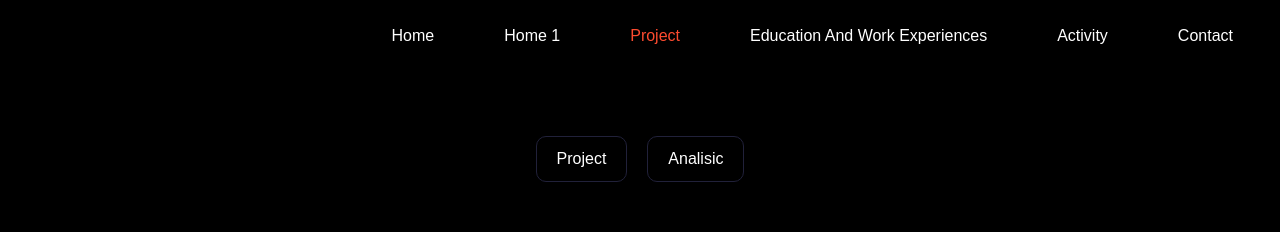
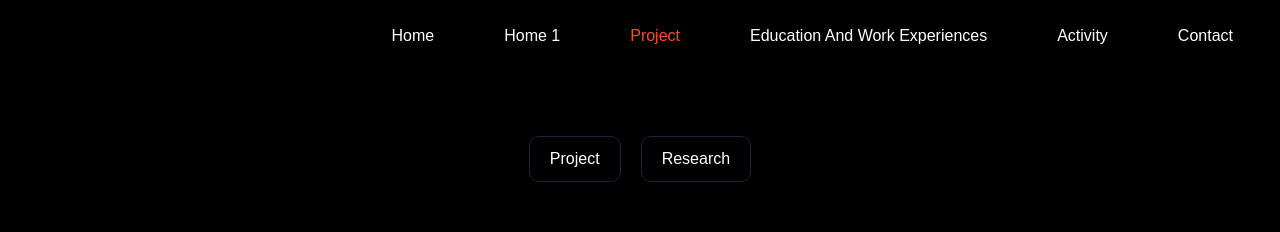
Before and after one commit to DanishAnsari5522/Portfolio, a React (Create React App) app: page /Portfolio/Project in a window 1280 px wide. Shown: the top 232 px of the page. Built offline with nearby package versions, Linux system fonts and the light colour scheme.

Commit message:
adding button in project file

```diff
--- a/src/Component/Project.js
+++ b/src/Component/Project.js
@@ -10,7 +10,7 @@ function Project() {
         setItemno(1);
     }
 
-    const analitics = () => {
+    const research = () => {
         setItemno(2);
     }
 
@@ -22,7 +22,7 @@ function Project() {
                 <div className='row'>
                     <div className='navigationbtn'>
                         <button onClick={project} activeClassName="navbtn">Project</button>
-                        <button onClick={analitics} activeClassName="navbtn">Analisic</button>
+                        <button onClick={research} activeClassName="navbtn">Research</button>
                     </div>
                     {
                         ProjectData.map((val, ind) => {
@@ -49,7 +49,7 @@ function Project() {
                 <div className='row'>
                     <div className='navigationbtn'>
                         <button onClick={project}>Project</button>
-                        <button onClick={analitics}>Analisic</button>
+                        <button onClick={research}>Research</button>
                     </div>
                    <div>
                     Analisic
```
